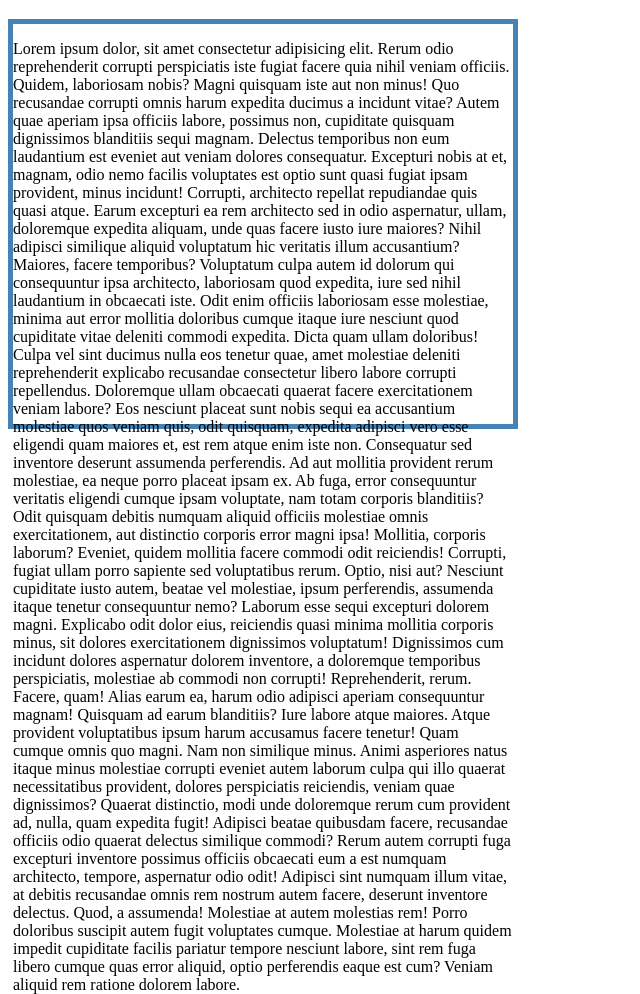
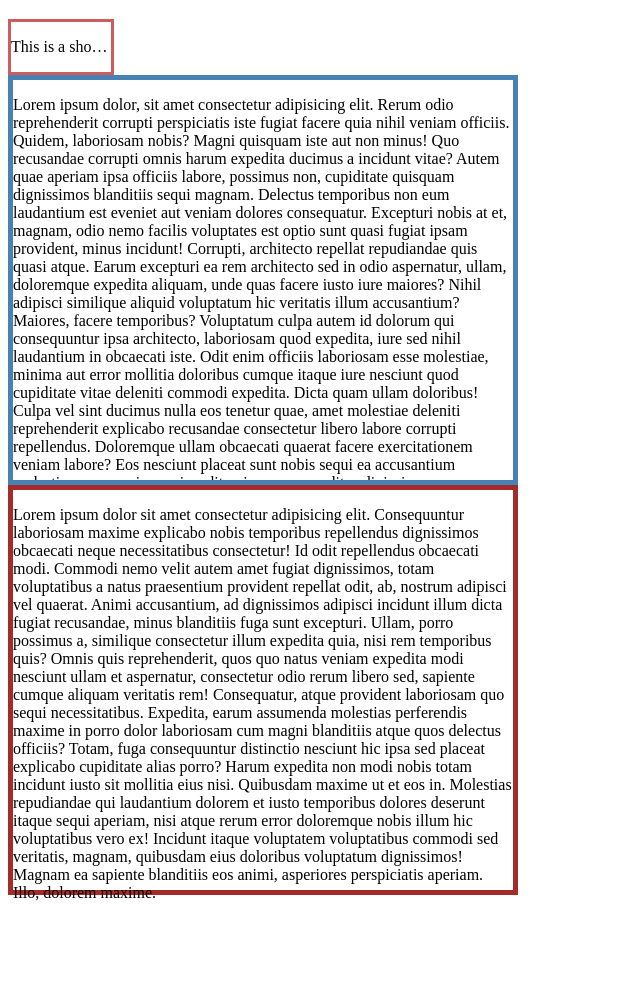
Before and after one commit to EngineerMaruf/home-practice, a plain HTML site: page module6/explore-css3/overflow.html in a window 1280 px wide. Shown: the part 61-1055 px from the top of the page, without its empty margins (0-640 px from the left). After the commit the page ends 964 px from the top, so only its background shows below. Drawn offline with Linux system fonts and the light colour scheme.

Commit message:
overflow solved

```diff
--- a/module6/explore-css3/overflow.html
+++ b/module6/explore-css3/overflow.html
@@ -11,12 +11,40 @@
             width: 500px;
             height: 400px;
             border: 5px solid steelblue;
+            /* overflow: hidden; */
+            /* overflow: scroll; */
+            /* overflow-x: scroll; */
+            /* overflow-y: scroll; */
+            overflow: scroll;
+            overflow-x: hidden;
+        }
+
+        .mango-people {
+            width: 500px;
+            height: 400px;
+            border: 5px solid brown;
+        }
+
+        .mini-mini {
+            width: 100px;
+            border: 3px solid indianred;
+            overflow: hidden;
+        }
+
+        .short-text {
+            white-space: nowrap;
+            overflow: hidden;
+            text-overflow: ellipsis;
         }
     </style>
 </head>
 
 <body>
     <h1>Ami khushite godo godo</h1>
+    <div class="mini-mini">
+        <p class="short-text" title="This is a short textThis is a short tex">This is a short textThis is a short text
+        </p>
+    </div>
     <div class="mega-box">
         <p>Lorem ipsum dolor, sit amet consectetur adipisicing elit. Rerum odio reprehenderit corrupti perspiciatis iste
             fugiat facere quia nihil veniam officiis. Quidem, laboriosam nobis? Magni quisquam iste aut non minus! Quo
@@ -56,6 +84,23 @@
             sint rem fuga libero cumque quas error aliquid, optio perferendis eaque est cum? Veniam aliquid rem ratione
             dolorem labore.</p>
     </div>
+    <div class="mango-people">
+        <p>Lorem ipsum dolor sit amet consectetur adipisicing elit. Consequuntur laboriosam maxime explicabo nobis
+            temporibus repellendus dignissimos obcaecati neque necessitatibus consectetur! Id odit repellendus obcaecati
+            modi. Commodi nemo velit autem amet fugiat dignissimos, totam voluptatibus a natus praesentium provident
+            repellat odit, ab, nostrum adipisci vel quaerat. Animi accusantium, ad dignissimos adipisci incidunt illum
+            dicta fugiat recusandae, minus blanditiis fuga sunt excepturi. Ullam, porro possimus a, similique
+            consectetur illum expedita quia, nisi rem temporibus quis? Omnis quis reprehenderit, quos quo natus veniam
+            expedita modi nesciunt ullam et aspernatur, consectetur odio rerum libero sed, sapiente cumque aliquam
+            veritatis rem! Consequatur, atque provident laboriosam quo sequi necessitatibus. Expedita, earum assumenda
+            molestias perferendis maxime in porro dolor laboriosam cum magni blanditiis atque quos delectus officiis?
+            Totam, fuga consequuntur distinctio nesciunt hic ipsa sed placeat explicabo cupiditate alias porro? Harum
+            expedita non modi nobis totam incidunt iusto sit mollitia eius nisi. Quibusdam maxime ut et eos in.
+            Molestias repudiandae qui laudantium dolorem et iusto temporibus dolores deserunt itaque sequi aperiam, nisi
+            atque rerum error doloremque nobis illum hic voluptatibus vero ex! Incidunt itaque voluptatem voluptatibus
+            commodi sed veritatis, magnam, quibusdam eius doloribus voluptatum dignissimos! Magnam ea sapiente
+            blanditiis eos animi, asperiores perspiciatis aperiam. Illo, dolorem maxime.</p>
+    </div>
 </body>
 
 </html>
```
